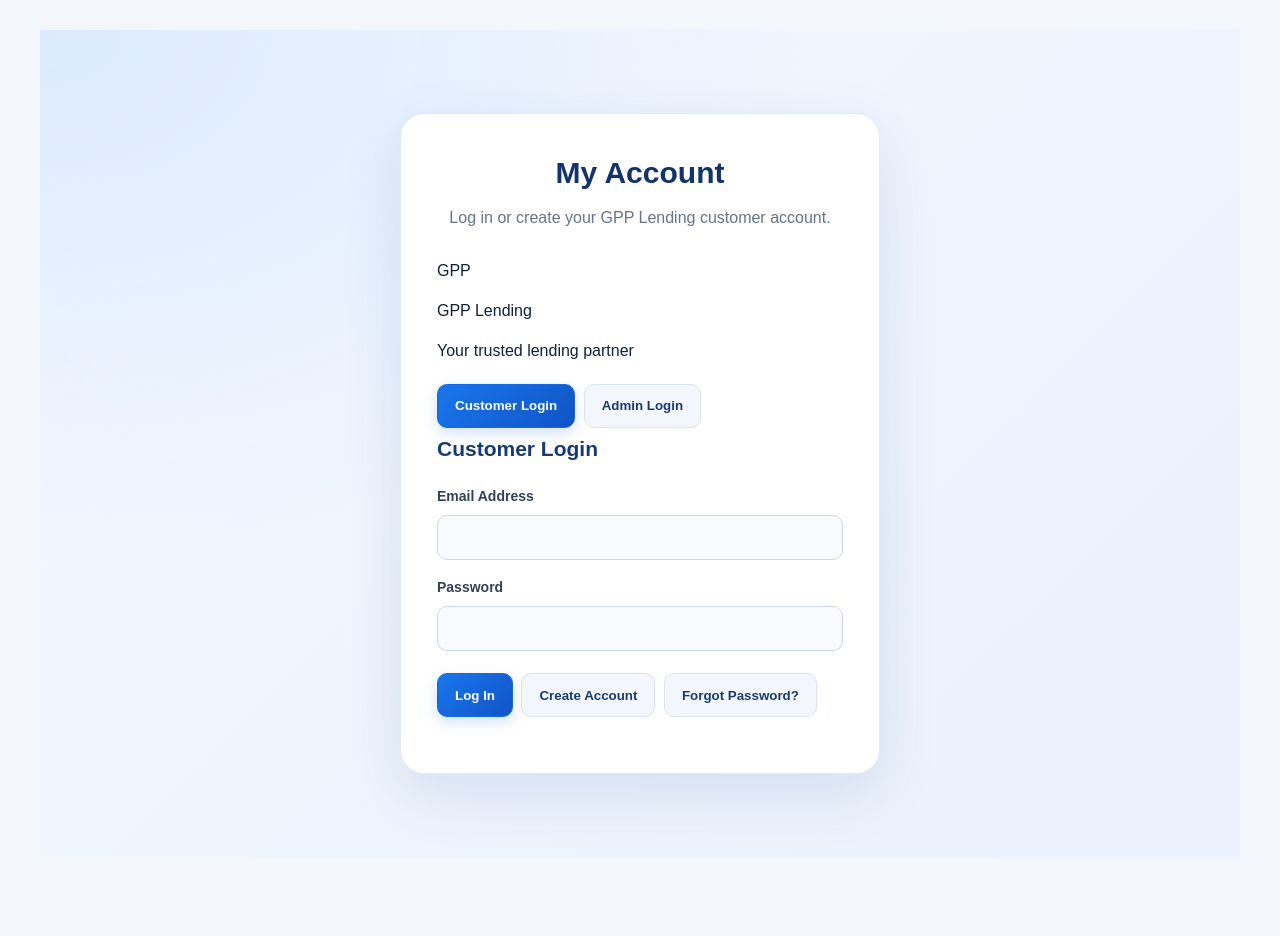
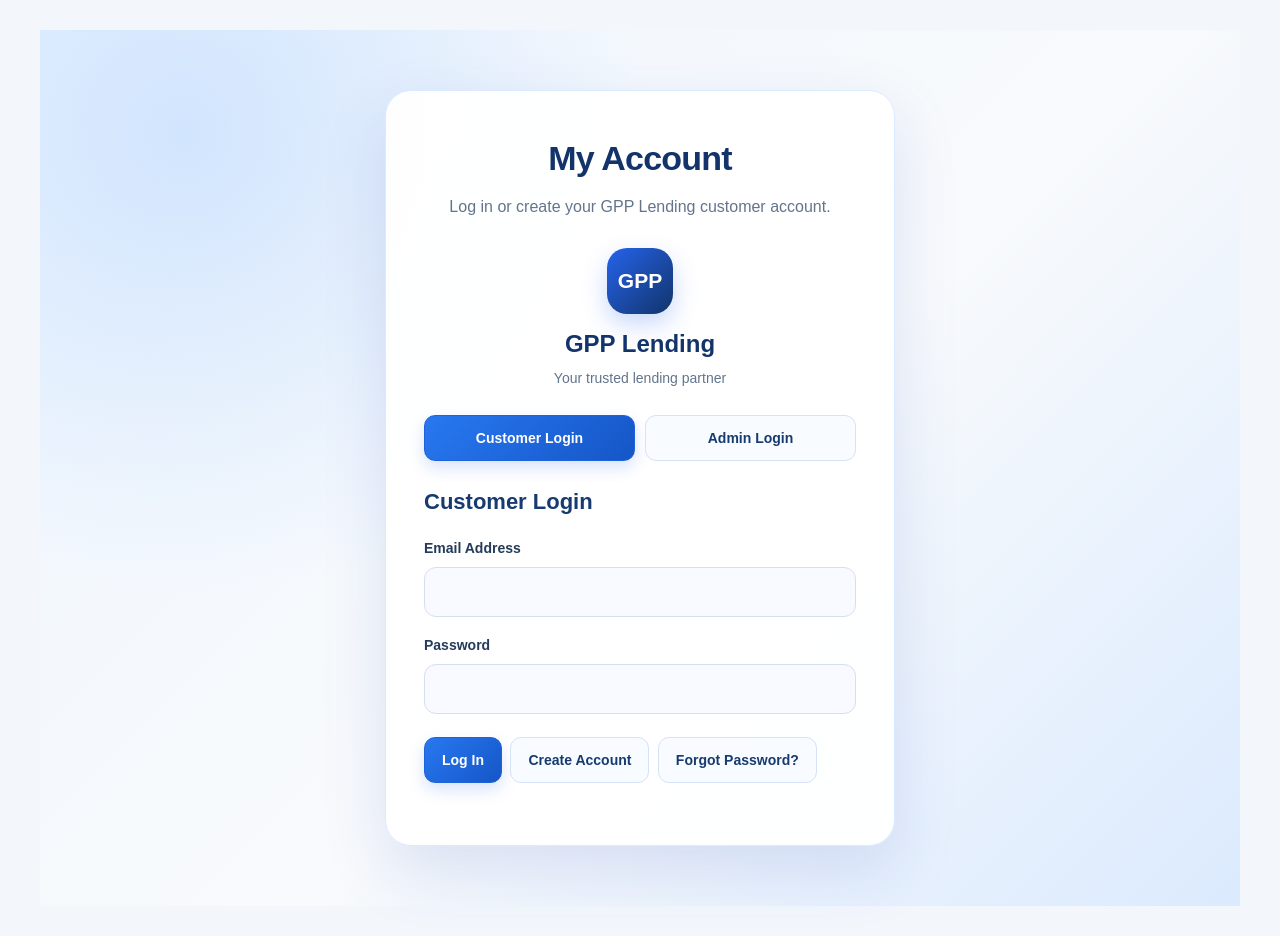
Before and after one commit to goodpayerpriority/GPP-Lending-Live, a plain HTML site: page index.html in a window 1280 px wide. Before the commit the page ends 887 px from the top, so only its background shows below. Drawn offline with nearby package versions, Linux system fonts and the light colour scheme.

Commit message:
Update style.css

```diff
--- a/style.css
+++ b/style.css
@@ -2160,3 +2160,211 @@ header nav button.nav-active {
     margin: 5px 0;
   }
 }
+
+
+/* =====================================
+   GPP LENDING - MODERN LOGIN REDESIGN
+   Append at the END of style.css
+===================================== */
+
+#account.page.active {
+  display: block;
+  min-height: 100vh;
+  box-sizing: border-box;
+  padding: 48px 20px;
+  background:
+    radial-gradient(
+      circle at 12% 12%,
+      rgba(96, 165, 250, 0.22),
+      transparent 35%
+    ),
+    linear-gradient(135deg, #eff6ff, #f8fafc 55%, #dbeafe);
+}
+
+#account .card {
+  box-sizing: border-box;
+  width: 100%;
+  max-width: 510px;
+  margin: 12px auto;
+  padding: 42px 38px;
+  background: rgba(255, 255, 255, 0.97);
+  border: 1px solid #dbeafe;
+  border-radius: 26px;
+  box-shadow: 0 24px 65px rgba(30, 64, 175, 0.13);
+}
+
+#account h1 {
+  margin: 0 0 10px;
+  color: #12346b;
+  font-size: clamp(27px, 4vw, 34px);
+  font-weight: 800;
+  letter-spacing: -0.8px;
+  text-align: center;
+}
+
+#account h2 {
+  margin: 24px 0 20px;
+  color: #173b70;
+  font-size: 22px;
+  font-weight: 750;
+}
+
+#account .card > p {
+  color: #64748b;
+  line-height: 1.65;
+}
+
+#account .card > p:first-of-type {
+  margin: 0 0 28px;
+  text-align: center;
+}
+
+/* GPP brand */
+#account .login-brand {
+  margin: 0 auto 26px;
+  text-align: center;
+}
+
+#account .login-brand-icon {
+  display: grid;
+  place-items: center;
+  width: 66px;
+  height: 66px;
+  margin: 0 auto 12px;
+  border-radius: 20px;
+  background: linear-gradient(135deg, #2563eb, #12346b);
+  color: white;
+  font-size: 21px;
+  font-weight: 900;
+  box-shadow: 0 10px 24px rgba(37, 99, 235, 0.25);
+}
+
+#account .login-brand-name {
+  margin: 0;
+  color: #12346b;
+  font-size: 24px;
+  font-weight: 800;
+}
+
+#account .login-brand-tagline {
+  margin: 6px 0 0;
+  color: #64748b;
+  font-size: 14px;
+}
+
+/* Customer and admin login selector */
+#account .login-role-switch {
+  display: flex;
+  flex-wrap: wrap;
+  gap: 10px;
+  margin: 0 0 24px;
+}
+
+#account .login-role-switch button {
+  flex: 1 1 140px;
+  min-height: 48px;
+  margin: 0;
+  border: 1px solid #d6e3f7;
+  border-radius: 12px;
+  background: #f8fbff;
+  color: #173b70;
+  font-weight: 700;
+  cursor: pointer;
+  transition: background 0.2s, transform 0.2s;
+}
+
+#account .login-role-switch button.primary {
+  border-color: #2563eb;
+  background: #2563eb;
+  color: #fff;
+}
+
+#account .login-role-switch button:hover {
+  transform: translateY(-1px);
+}
+
+/* Input fields */
+#account label {
+  display: block;
+  margin: 0 0 18px;
+  color: #243b5a;
+  font-size: 14px;
+  font-weight: 650;
+}
+
+#account input {
+  box-sizing: border-box;
+  display: block;
+  width: 100%;
+  min-height: 50px;
+  margin-top: 8px;
+  padding: 13px 15px;
+  border: 1px solid #d5dfed;
+  border-radius: 12px;
+  background: #f8faff;
+  color: #172b4d;
+  font-size: 15px;
+  transition: border-color 0.2s, box-shadow 0.2s;
+}
+
+#account input:focus {
+  outline: none;
+  border-color: #2563eb;
+  box-shadow: 0 0 0 4px rgba(37, 99, 235, 0.12);
+  background: #fff;
+}
+
+/* Buttons */
+#account .card button {
+  min-height: 46px;
+  padding: 12px 17px;
+  border: 1px solid #d6e3f7;
+  border-radius: 11px;
+  background: #f8fbff;
+  color: #173b70;
+  font-size: 14px;
+  font-weight: 700;
+  cursor: pointer;
+  transition: background 0.2s, box-shadow 0.2s;
+}
+
+#account .card button.primary {
+  border-color: #1d63db;
+  background: linear-gradient(135deg, #2878f0, #1556c7);
+  color: white;
+  box-shadow: 0 7px 16px rgba(37, 99, 235, 0.18);
+}
+
+#account .card button:hover {
+  box-shadow: 0 5px 15px rgba(30, 64, 175, 0.12);
+}
+
+#account .card button:focus-visible {
+  outline: 3px solid #93c5fd;
+  outline-offset: 3px;
+}
+
+/* Mobile layout */
+@media (max-width: 600px) {
+  #account.page.active {
+    padding: 22px 14px;
+  }
+
+  #account .card {
+    margin: 8px auto;
+    padding: 28px 21px;
+    border-radius: 20px;
+  }
+
+  #account .login-role-switch {
+    flex-direction: column;
+  }
+
+  #account .login-role-switch button {
+    width: 100%;
+  }
+
+  #account .card button {
+    max-width: 100%;
+  }
+}
```
